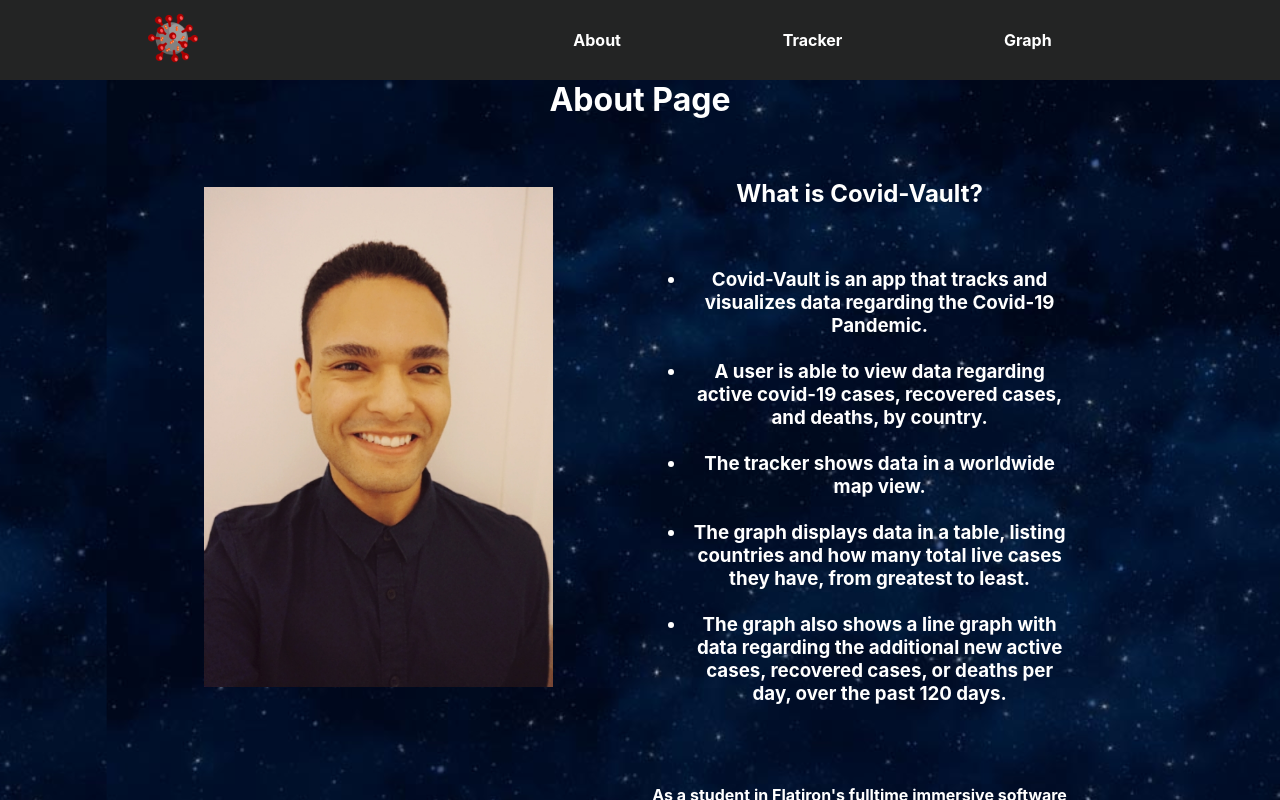
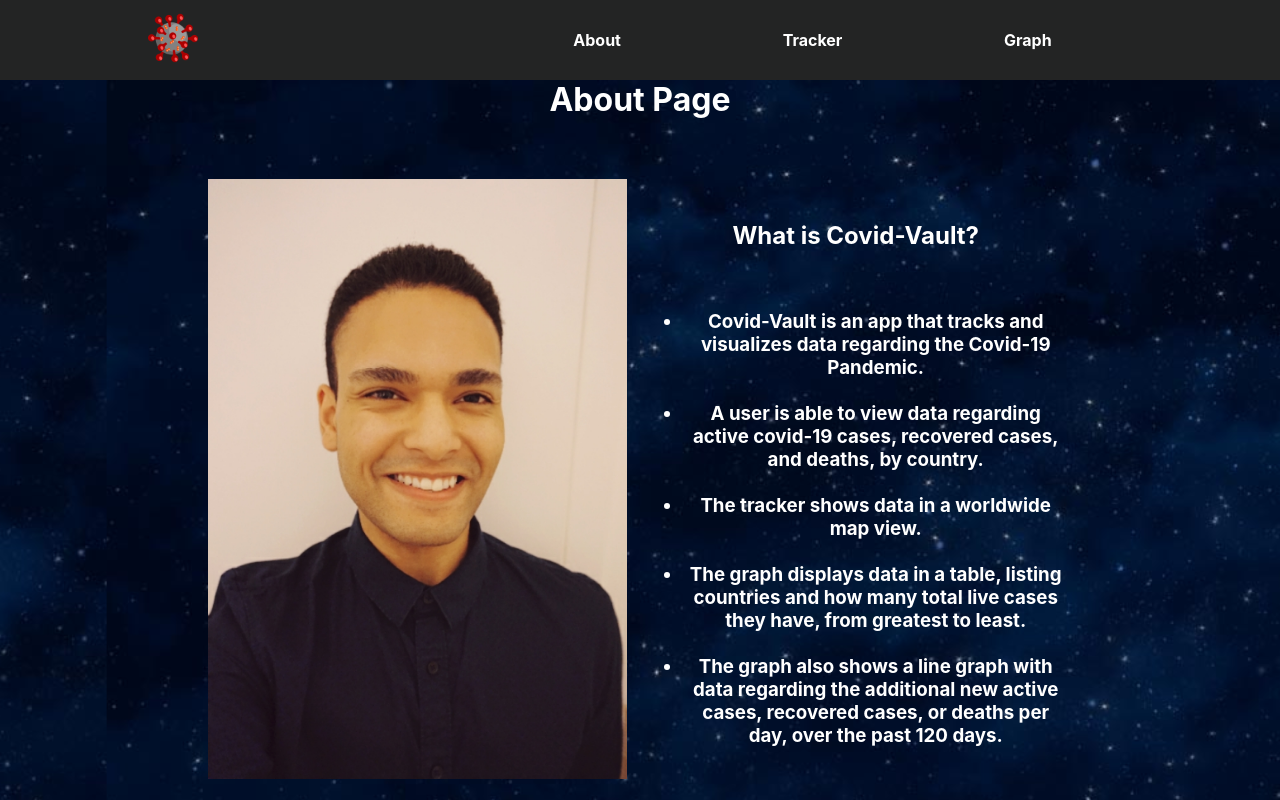
Before and after one commit to pairofAces/covid-vault, a React (Create React App) app: page /about in a window 1280 px wide. Shown: the top 800 px of the page. Built offline with nearby package versions, Linux system fonts and the light colour scheme.

Commit message:
fixed css for the new picture

```diff
--- a/src/App.css
+++ b/src/App.css
@@ -26,8 +26,10 @@
 
 .card-left {
   display: flex;
-  width: 33.3%;
-  height: 500px;
+  /* width: 33.3%; */
+  width: fit-content;
+  height: 600px;
+  max-height: 600px;
   padding: 0 8px;
   padding-left: 5px;
 }
```
